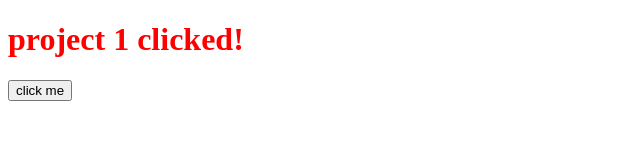
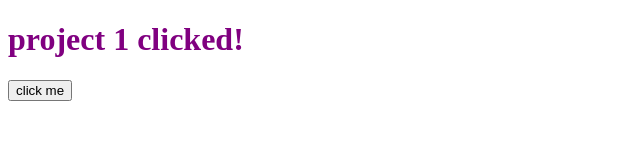
Before and after one commit to slungshot/project1, a plain HTML site: page index.html in a window 1280 px wide. Both pictures are taken after a click on the button "click me". Shown: the whole page, without its empty margins (0-640 px from the left). Drawn offline with Linux system fonts and the light colour scheme.

Commit message:
changed to purple

```diff
--- a/index.html
+++ b/index.html
@@ -5,7 +5,7 @@
   <meta name="viewport" content="width=device-width, initial-scale=1.0">
   <title>Project 1 tester</title>
   <style>
-    .red { color: red; }
+    .purple { color: purple; }
   </style>
 </head>
 <body>
--- a/script.js
+++ b/script.js
@@ -1,6 +1,6 @@
 const btn = document.querySelector('#clicky');
 const heading = document.querySelector('h1');
 btn.addEventListener('click', function(){
-  heading.classList.add("red");
+  heading.classList.add("purple");
   heading.innerText += " clicked!";
 });
```
